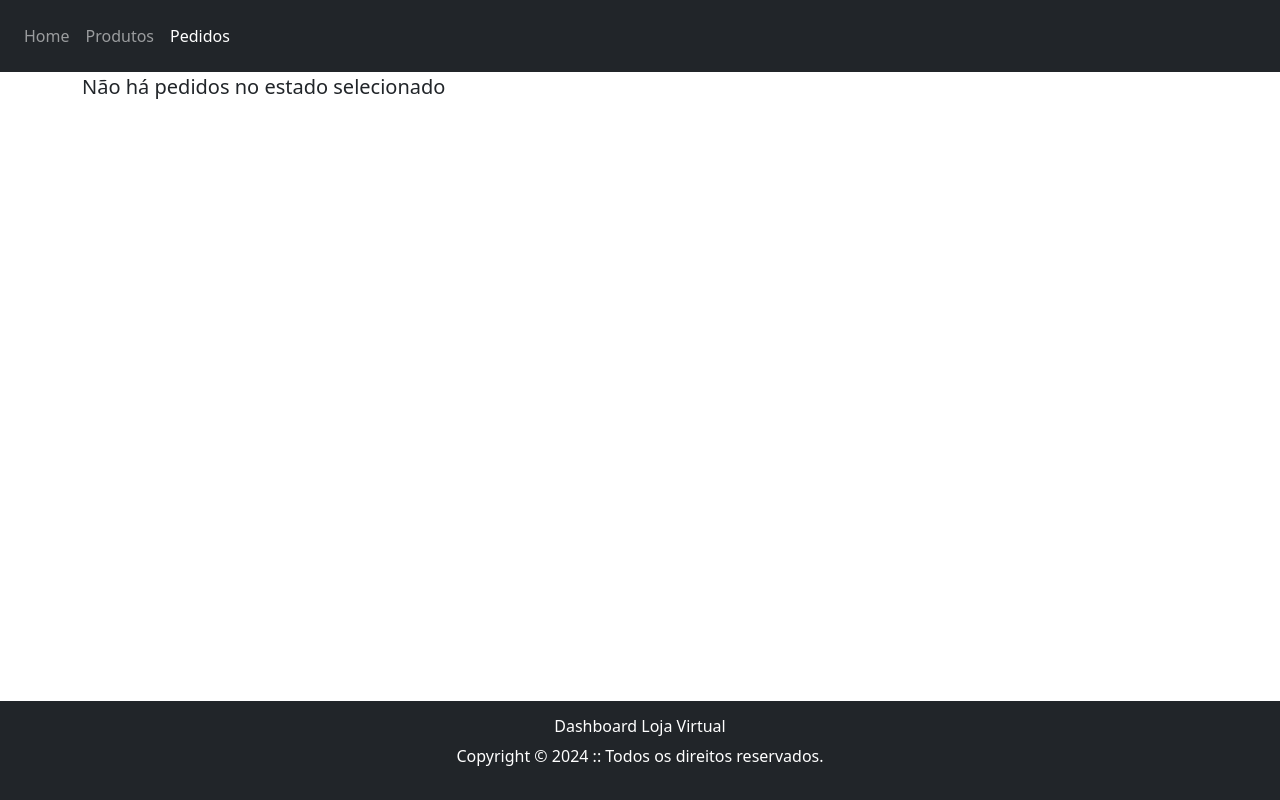
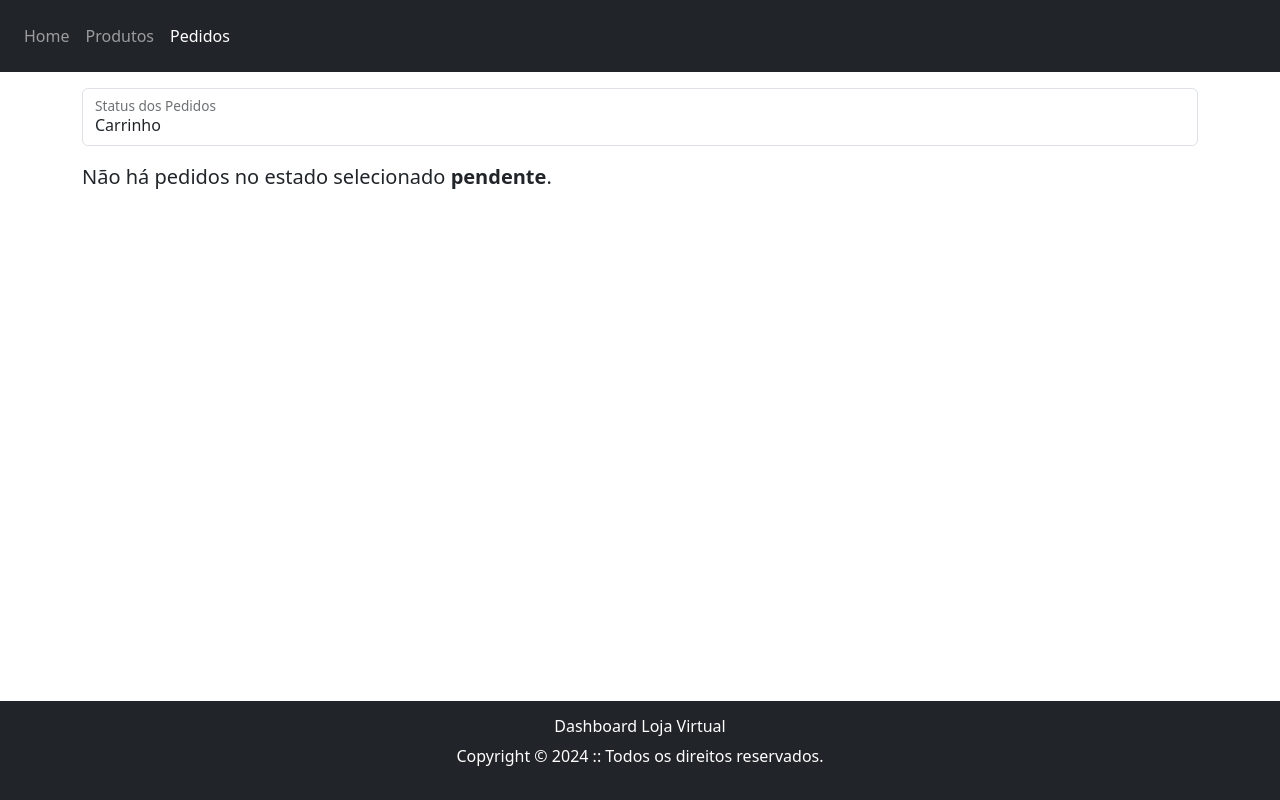
Before and after one commit to AlisonMPH/React-AdmLojaVirtual, a React (Vite) app in the folder aula01/: page /orders in a window 1280 px wide. Built offline with nearby package versions, Linux system fonts and the light colour scheme; no server answers.

Commit message:
finalizado o orders

```diff
--- a/aula01/src/NoOrders.jsx
+++ b/aula01/src/NoOrders.jsx
@@ -1,6 +1,6 @@
-const NoOrders = () => {
+const NoOrders = ({state}) => {
   return (
-    <p className="lead">Não há pedidos no estado selecionado</p>
+    <p className="lead">Não há pedidos no estado selecionado <b className="fw-bold">{state}</b>.</p>
   );
 }
 
--- a/aula01/src/Orders.jsx
+++ b/aula01/src/Orders.jsx
@@ -5,11 +5,11 @@ import axios from "axios";
 
 const Orders = () => {
   const [orders, setOrders] = useState([]);
-  const ordersApi = "http://127.0.0.1:8000/admin/obter_pedidos_por_estado/pendente";
+  const [orderState, setOrderState] = useState("pendente");
 
-  const loadOrders = () => {
+  const loadOrders = (state) => {
+    const ordersApi = `http://127.0.0.1:8000/admin/obter_pedidos_por_estado/${state}`;
     axios.get(ordersApi).then((response) => { setOrders(response.data);
-
     })
     .catch((error) => {
       console.log(error);
@@ -17,11 +17,28 @@ const Orders = () => {
   }
 
   useEffect(() => {
-    loadOrders();
-  }, []);
+    loadOrders(orderState);
+  }, [orderState]);
 
   return (
-    orders.length > 0 ? <TableOrders items={orders} /> : <NoOrders />
+    <>
+      <div className="form-floating my-3">
+        <select id="orderState" className="form-control" onChange={(event) => setOrderState(event.target.value)}>
+          <option value="carrinho">Carrinho</option>
+          <option value="pendente">Pendente</option>
+          <option value="pago">Pago</option>
+          <option value="faturado">Faturado</option>
+          <option value="separado">Separado</option>
+          <option value="enviado">Enviado</option>
+          <option value="entregue">Entregue</option>
+          <option value="cancelado">Cancelado</option>
+        </select>
+        <label className="form-label" htmlFor="orderState">Status dos Pedidos</label>
+      </div>
+      {orders.length > 0 ?
+      <TableOrders  items={orders} /> :
+      <NoOrders     state={orderState} />}
+    </>
   );
 }
 
--- a/aula01/src/TableOrdersLine.jsx
+++ b/aula01/src/TableOrdersLine.jsx
@@ -1,4 +1,3 @@
-
 import { NumberFormatter, DateTimeFormatter, CurrencyFormatter, StringFormatter } from "./formatters";
 
 const TableOrdersLine= ({ item }) => {
--- a/aula01/src/TableProductsLine.jsx
+++ b/aula01/src/TableProductsLine.jsx
@@ -1,10 +1,12 @@
+import { NumberFormatter, DateTimeFormatter, CurrencyFormatter, StringFormatter } from "./formatters";
+
 const TableProductsLine = ({ item }) => {
     return (
         <tr>
-            <td>{item.id}</td>
+            <td>{NumberFormatter.format(item.id, 6)}</td>
             <td>{item.nome}</td>
-            <td>{item.preco}</td>
-            <td>{item.estoque}</td>
+            <td>{CurrencyFormatter.format(item.preco)}</td>
+            <td>{NumberFormatter.format(item.estoque, 6)}</td>
         </tr>
     );
 }
```
